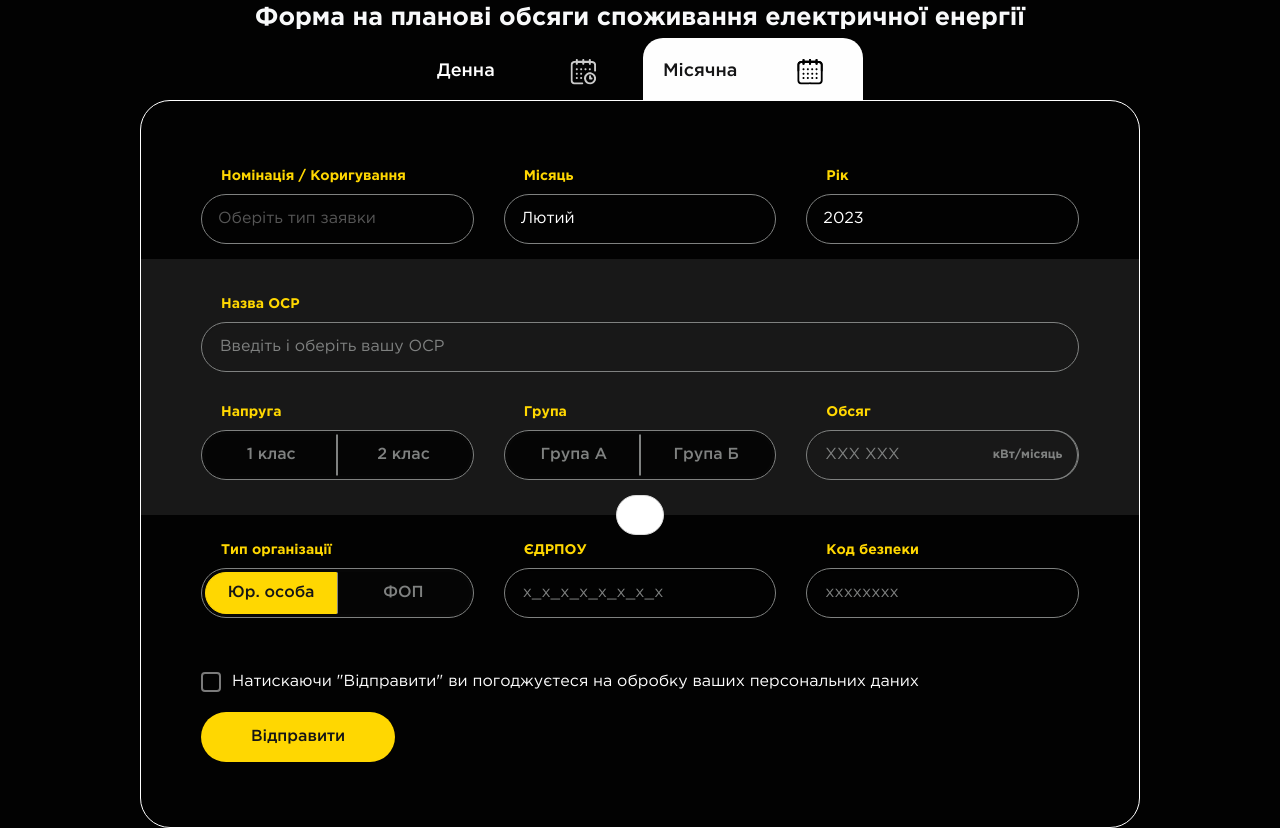
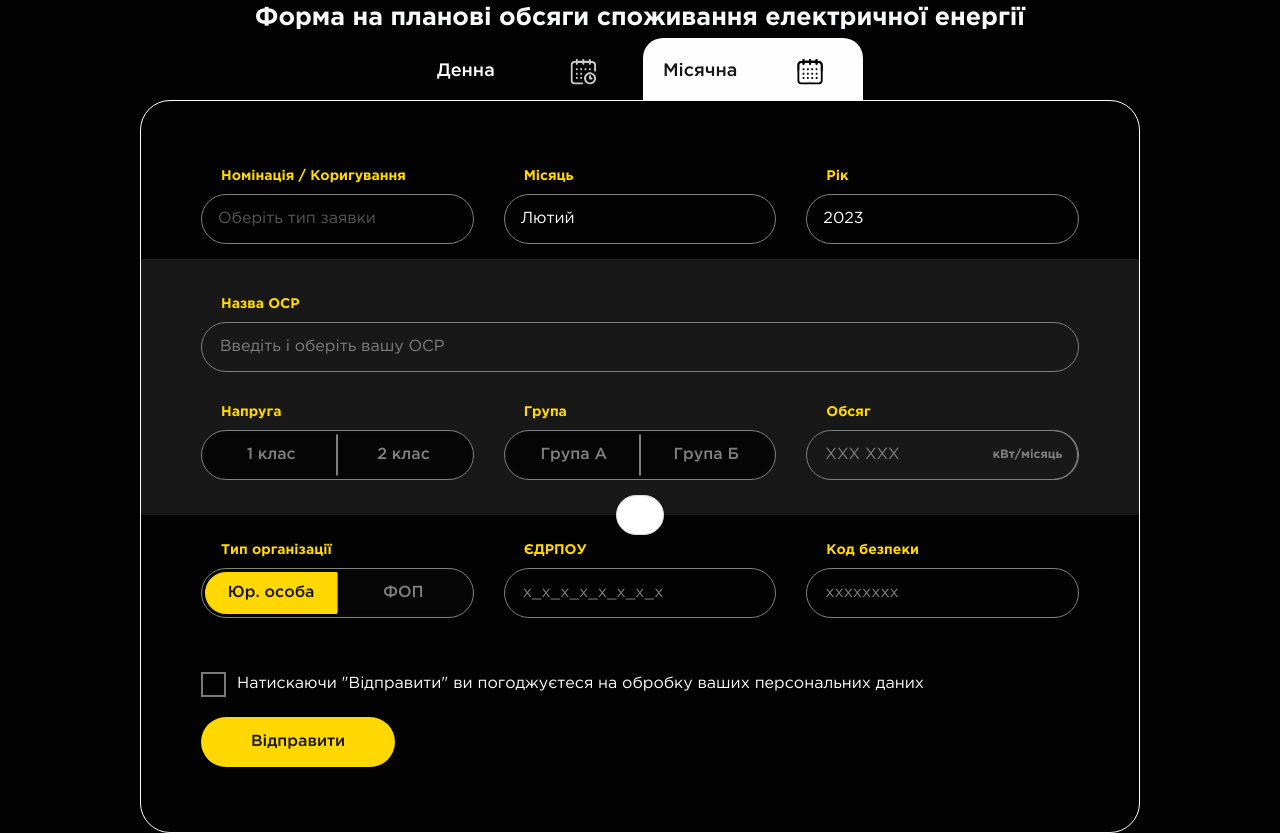
Before and after one commit to yuchiko/volts-form, a Vue app in the folder app/: page / in a window 1280 px wide. Built offline with nearby package versions, Linux system fonts and the light colour scheme; some icons are missing.

Commit message:
Add one more onBlur validation

```diff
--- a/app/src/components/ConsumptionForm/RepeatedMonthInputs.vue
+++ b/app/src/components/ConsumptionForm/RepeatedMonthInputs.vue
@@ -200,6 +200,7 @@ export default {
     onBlur() {
         if (this.filteredOsr.length === 0) this.inputData.selectedOsr = '';
         if (this.filteredOsr.length === 1) this.inputData.selectedOsr = this.filteredOsr[0]
+        if (this.filteredOsr.length > 1) this.inputData.selectedOsr = '';
     }
   },
 };
--- a/app/src/components/ConsumptionForm/index.vue
+++ b/app/src/components/ConsumptionForm/index.vue
@@ -94,6 +94,7 @@ $plaholder-color: #7f8180;
 $input-color: #fff;
 $input-border: #7F8180;
 $text-color: #FEFEFE;
+$accent-color: #ffd701;
 
 .select select {
   background: #020202 !important;
@@ -308,6 +309,29 @@ $text-color: #FEFEFE;
 
 .b-checkbox.checkbox {
   color: $text-color;
+  transition: all .3s;
+}
+
+.b-checkbox.checkbox:hover {
+  color: $accent-color;
+}
+
+.b-checkbox.checkbox input[type=checkbox] + .check {
+  width: 25px!important;
+  height: 25px!important;
+  border-radius: 0!important;
+  background-size: 80%!important;
+}
+
+.b-checkbox.checkbox input[type=checkbox]:hover + .check,
+.b-checkbox.checkbox input[type=checkbox]:focus + .check {
+  border-color: $accent-color!important;
+}
+
+.b-checkbox.checkbox input[type=checkbox]:checked + .check {
+  background-color: transparent!important;
+  border-color: $accent-color!important;
+
 }
 
 .text-left {
```
